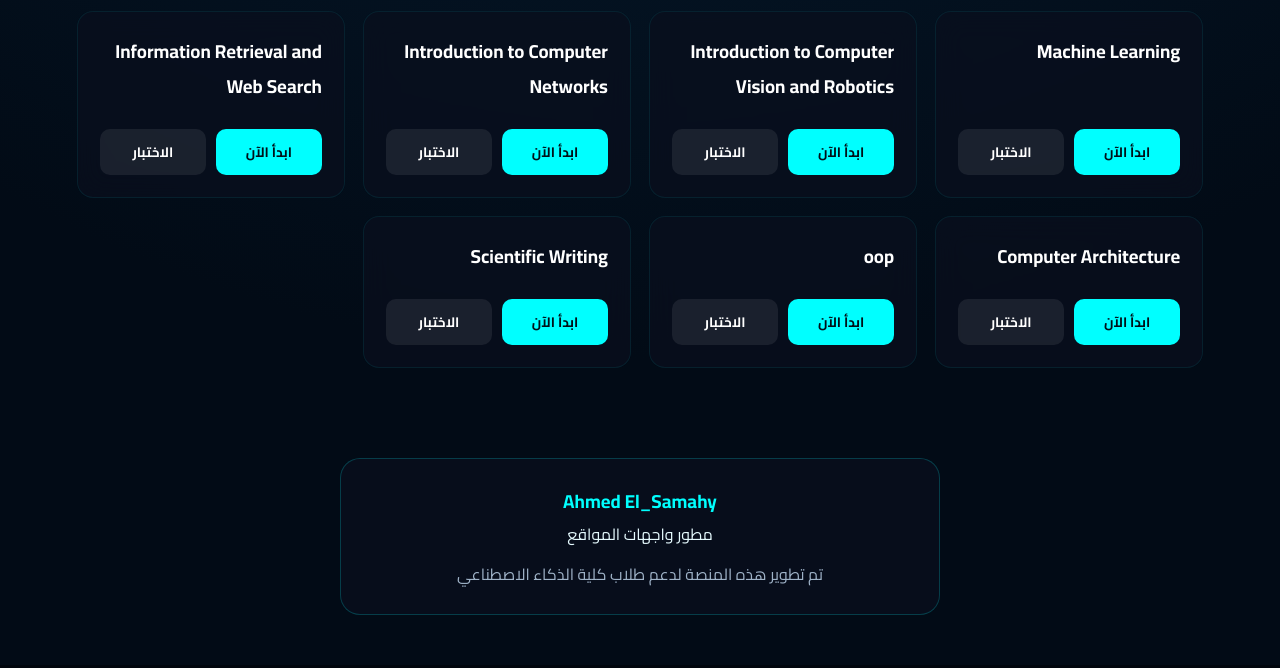
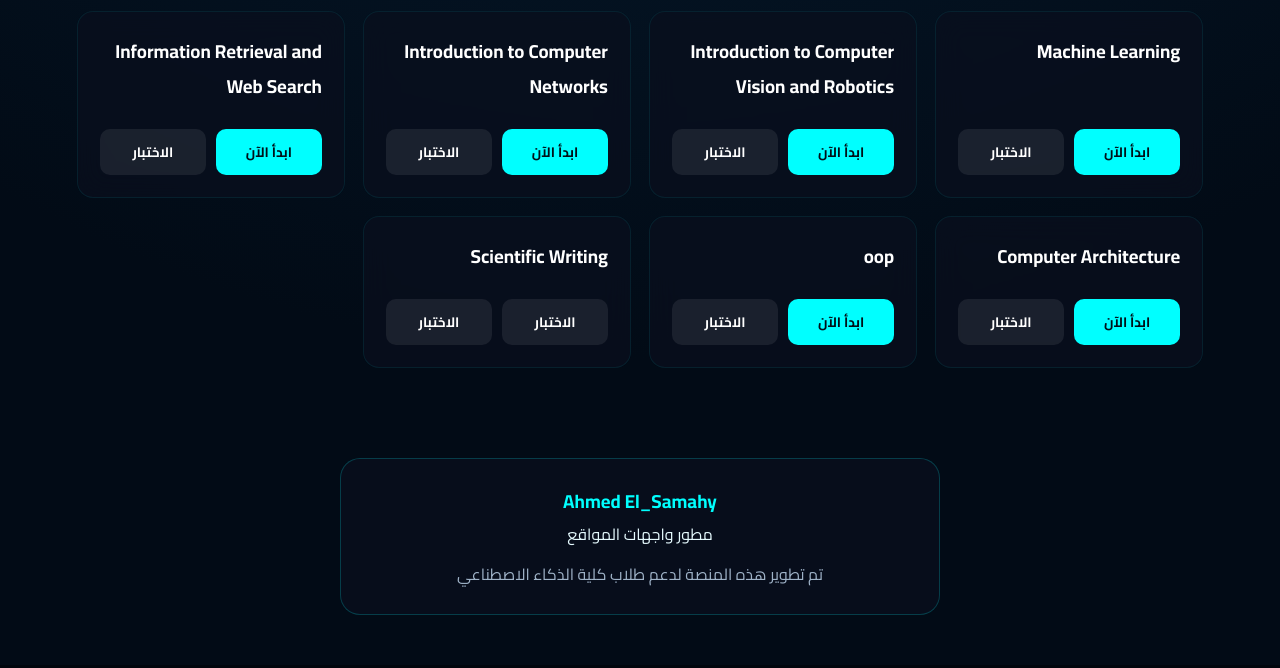
Before and after one commit to a7med5839-cmyk/eltfawk10, a plain HTML site: page dashboard.html in a window 1280 px wide. Shown: the part 937-1605 px from the top of the page. Drawn offline with nearby package versions, Linux system fonts and the light colour scheme.

```diff
--- a/dashboard.html
+++ b/dashboard.html
@@ -408,7 +408,7 @@ body{
         <div class="card">
             <h3> Scientific Writing </h3>
             <div class="btn-group">
-                <a href="library7.html" class="btn btn-main">ابدأ الآن</a>
+                <a href="https://n1fsh9gp2ac0-d.space-z.ai/" class="btn btn-secondary"target="_blank"> الاختبار </a>
                 <a href="exتحليل عددي.html" class="btn btn-secondary">الاختبار</a>
             </div>
         </div>
```
